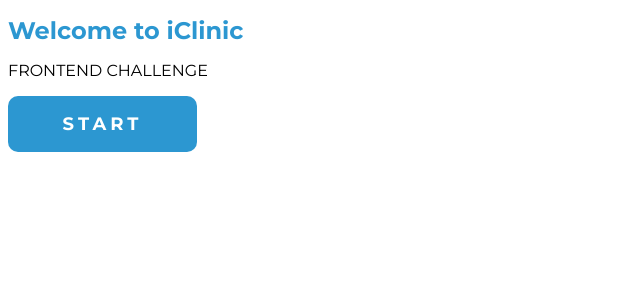
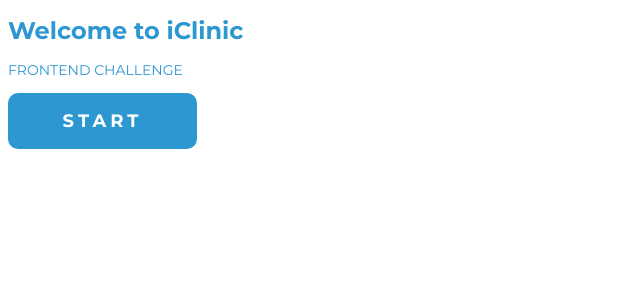
Before and after one commit to thalesf/challenge-front, a React app: page / in a window 1280 px wide. Shown: the top 300 px of the page, without its empty margins (0-640 px from the left). Built offline with nearby package versions, Linux system fonts and the light colour scheme.

Commit message:
add: subtitle component

```diff
--- /dev/null
+++ b/src/app/components/typography/subtitle/style.scss
@@ -0,0 +1,7 @@
+@import "@/app/styles/colors.scss";
+
+.subtitle {
+  color: $primaryBlue;
+  font-weight: 400;
+  font-size: 14px;
+}
--- /dev/null
+++ b/src/app/components/typography/subtitle/subtitle.tsx
@@ -0,0 +1,9 @@
+import React from "react";
+import classes from "./style.scss";
+
+const Subtitle: React.FC<any> = () => {
+  return (
+    <p className={classes.subtitle}>FRONTEND CHALLENGE</p>
+  )
+}
+export default Subtitle;
--- a/src/app/pages/home.tsx
+++ b/src/app/pages/home.tsx
@@ -3,12 +3,13 @@ import { Switch, Route } from "react-router-dom";
 
 import PrimaryButton from "@/app/components/button/primary";
 import Title from "@/app/components/typography/title/title";
+import Subtitle from "../components/typography/subtitle/subtitle";
 
 const App: React.FC = () => {
   return (
     <div>
       <Title />
-      <p>FRONTEND CHALLENGE</p>
+      <Subtitle />
       <PrimaryButton value="START" />
     </div>
   )
```
